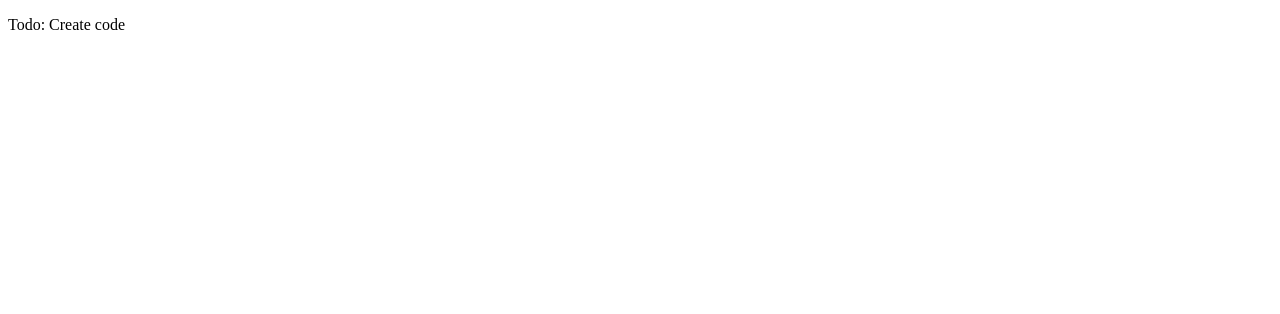
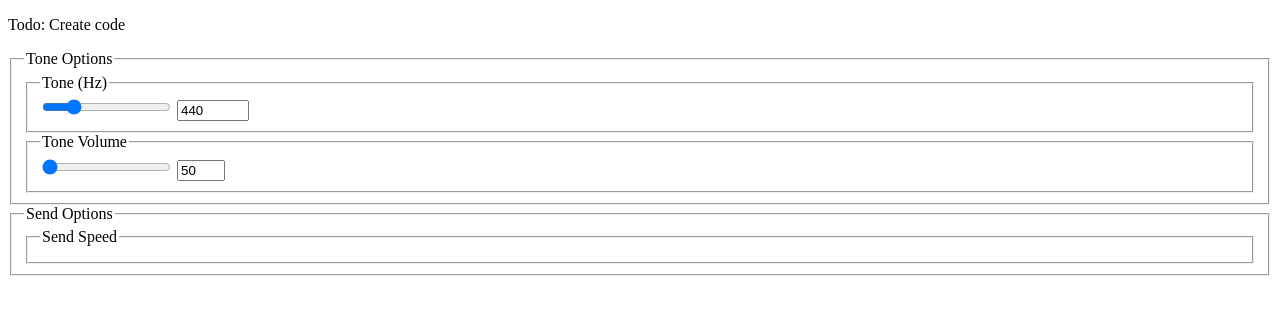
Before and after one commit to amusselm/MorseCodeTutorJS, a plain HTML site: page index.html in a window 1280 px wide. Drawn offline with Linux system fonts and the light colour scheme.

Commit message:
Now with inital cut a UI
It has a slider that changes a number.

```diff
--- a/index.html
+++ b/index.html
@@ -7,5 +7,41 @@
 </head>
 <body>
     <p>Todo: Create code</p>
+    <form>
+	<fieldset>
+        <legend>Tone Options</legend>
+        <fieldset>
+            <legend>Tone (Hz)</legend>
+            <input type="range" id="frequencyRange" oninput="updateFrequency(this.value)"></input>
+            <input type="number" id="frequencyNum" oninput="updateFrequency(this.value)"></input>
+        </fieldset>
+        <fieldset>
+            <legend>Tone Volume</legend>
+            <input type="range" id="volumeRange" oninput="updateVolume(this.value)"></input>
+            <input type="number" id="volumeNum" oninput="updateVolume(this.value)"></input>
+        </fieldset>
+	</fieldset>
+        <fieldset>
+            <legend>Send Options</legend>
+                <fieldset>
+                    <legend>Send Speed</legend>
+                </fieldset>
+
+
+
+
+        </fieldset>
+    </form>
+    <!-- Okay, To start with I think I want to have some simple settings here:
+        - Enabled Alphabet
+        - Type of example to send
+            - ie, one letter at a time, 3 letter groups, real sentences?
+            - Maybe Have this as a preset of some sort?
+        - Send speed (wpm)
+        - Pitch setting
+        - QRM?
+        -->
+    <script src="./morsetutor.js">
+    </script>
 </body>
 </html>
--- /dev/null
+++ b/morsetutor.js
@@ -0,0 +1,43 @@
+var updateFrequency = function(toneInput) {
+    tone.frequency = toneInput;
+}
+
+var updateVolume = function(volumeInput) {
+    tone.volume = volumeInput;
+}
+
+var tone = {
+    frequency : 440,
+    volume : 15,
+
+    set frequency(newFreq) {
+        document.getElementById("frequencyRange").value = newFreq;
+        document.getElementById("frequencyNum").value = newFreq;
+
+    },
+
+    set volume(newVolume) {
+	alert("Hey!");
+	document.getElementById("volumeRange").value = newVolume;
+	document.getElementById("volumeNum").value = newVolume;
+    }
+
+}
+
+var frequencyMin = 15;
+var frequencyMax = 2000;
+document.getElementById("frequencyRange").min = frequencyMin;
+document.getElementById("frequencyNum").min = frequencyMin;
+document.getElementById("frequencyRange").max = frequencyMax;
+document.getElementById("frequencyNum").max = frequencyMax;
+
+tone.frequency = 440;
+
+var maxVolume = 100;
+var minVolume = 0;
+document.getElementById("volumeRange").min = maxVolume;
+document.getElementById("volumeNum").min = minVolume;
+document.getElementById("volumeRange").max = maxVolume;
+document.getElementById("volumeNum").max = minVolume;
+
+tone.volume = 50;
```
